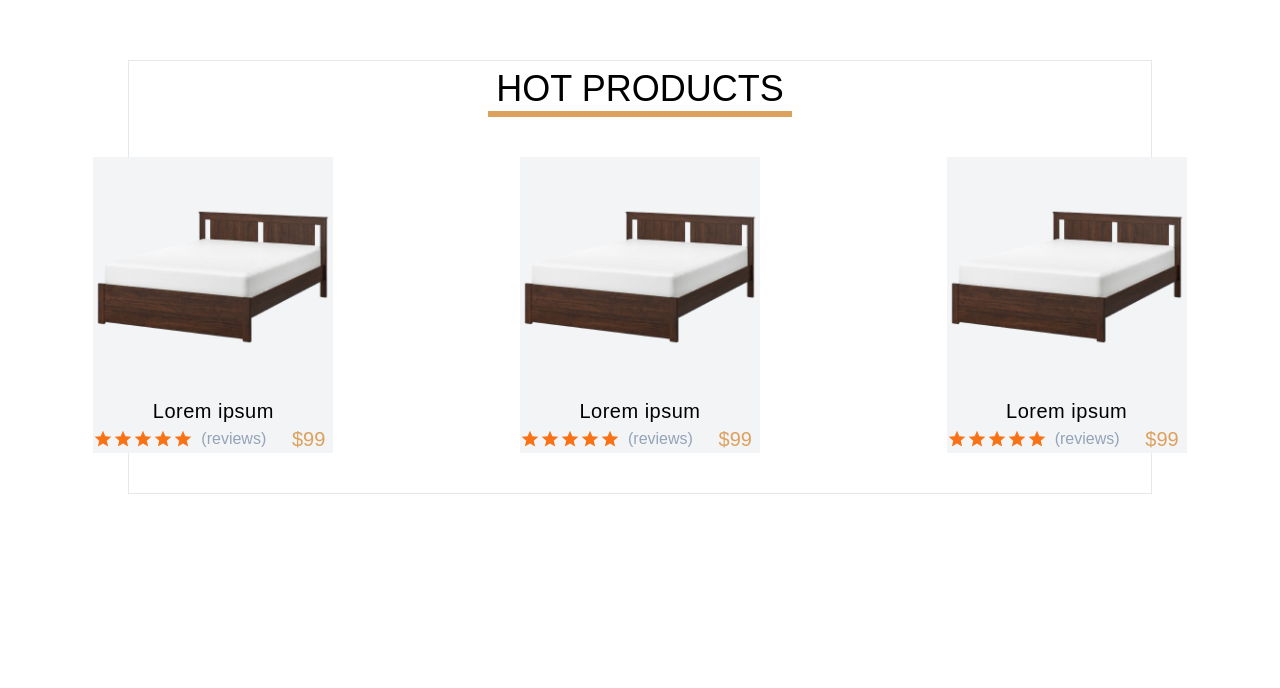
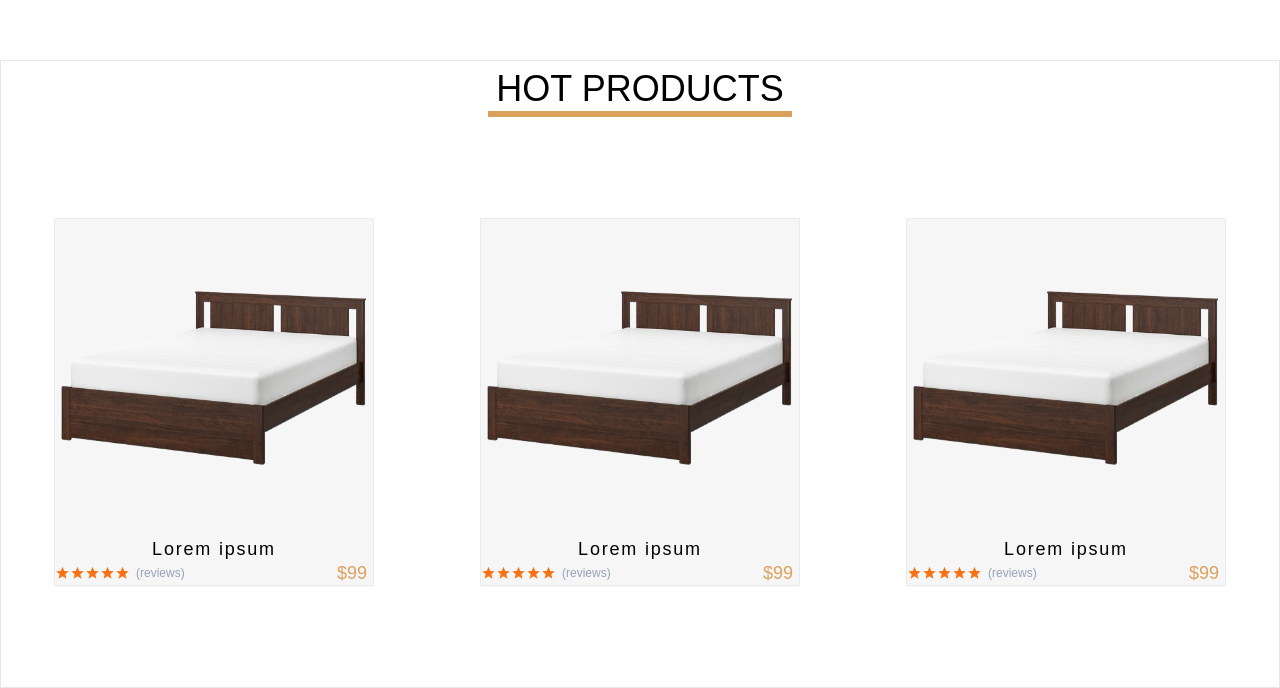
Before and after one commit to tahajaiti/STARTUP-SOFALON, a website: page public/index.html in a window 1280 px wide. Shown: the part 966-1654 px from the top of the page. Before the commit the page ends 1460 px from the top, so only its background shows below. Drawn offline with Linux system fonts and the light colour scheme.

Commit message:
finished the hot products design in homepage

```diff
--- a/public/index.html
+++ b/public/index.html
@@ -43,15 +43,17 @@
         <!--  -->
 
         <!-- hot products -->
-        <section class="flex flex-col justify-center m-auto items-center border mt-44 w-[80%]">
+        <section class="flex flex-col justify-center m-auto items-center border mt-44">
             <h2 class="productHeading">HOT PRODUCTS</h2>
 
-            <div class="flex justify-around items-center w-screen my-10">
+            <!-- container -->
+            <div class="flex justify-around items-center w-full my-10">
 
-                <div class="w-60 h-fit flex flex-col bg-gray-100 hover:bg-slate-200 hover:scale-105 transition-all cursor-pointer">
-                    <img class="w-fit" src="assets/images/Products/Beds/bed 3/1.png" alt="">
-                    <p class="flex justify-center text-xl font-normal tracking-wide">Lorem ipsum</p>
-                    <div class="flex justify-between">
+                <!-- card -->
+                <div class="w-fit h-fit flex flex-col drop-shadow-sm border scale-75 bg-whittt hover:bg-gray-100 hover:scale-[0.8] transition-all cursor-pointer">
+                    <img class="w-full self-center" src="assets/images/Products/Beds/bed 3/1.png" alt="">
+                    <p class="flex justify-center text-2xl font-normal tracking-widest">Lorem ipsum</p>
+                    <div class="flex justify-between w-full">
                         <div class="flex justify-start items-center">
                             <span class="icon-[material-symbols--star] text-orange-500 text-xl"></span>
                             <span class="icon-[material-symbols--star] text-orange-500 text-xl"></span>
@@ -60,14 +62,15 @@
                             <span class="icon-[material-symbols--star] text-orange-500 text-xl"></span>
                             <p class="text-slate-400 pl-2">(reviews)</p>
                         </div>
-                        <p class="text-lBrown pr-2 text-xl">$99</p>
+                        <p class="text-lBrown pr-2 text-2xl">$99</p>
                     </div>
                 </div>
 
-                <div class="w-60 h-fit flex flex-col bg-gray-100 hover:bg-slate-200 hover:scale-105 transition-all cursor-pointer">
-                    <img src="assets/images/Products/Beds/bed 3/1.png" alt="">
-                    <p class="flex justify-center text-xl font-normal tracking-wide">Lorem ipsum</p>
-                    <div class="flex justify-between">
+                <!-- card -->
+                <div class="w-fit h-fit flex flex-col drop-shadow-sm border scale-75 bg-whittt hover:bg-gray-100 hover:scale-[0.8] transition-all cursor-pointer">
+                    <img class="w-full self-center" src="assets/images/Products/Beds/bed 3/1.png" alt="">
+                    <p class="flex justify-center text-2xl font-normal tracking-widest">Lorem ipsum</p>
+                    <div class="flex justify-between w-full">
                         <div class="flex justify-start items-center">
                             <span class="icon-[material-symbols--star] text-orange-500 text-xl"></span>
                             <span class="icon-[material-symbols--star] text-orange-500 text-xl"></span>
@@ -76,14 +79,15 @@
                             <span class="icon-[material-symbols--star] text-orange-500 text-xl"></span>
                             <p class="text-slate-400 pl-2">(reviews)</p>
                         </div>
-                        <p class="text-lBrown pr-2 text-xl">$99</p>
+                        <p class="text-lBrown pr-2 text-2xl">$99</p>
                     </div>
                 </div>
 
-                <div class="w-60 h-fit flex flex-col bg-gray-100 hover:bg-slate-200 hover:scale-105 transition-all cursor-pointer">
-                    <img src="assets/images/Products/Beds/bed 3/1.png" alt="">
-                    <p class="flex justify-center text-xl font-normal tracking-wide">Lorem ipsum</p>
-                    <div class="flex justify-between">
+                <!-- card -->
+                <div class="w-fit h-fit flex flex-col drop-shadow-sm border scale-75 bg-whittt hover:bg-gray-100 hover:scale-[0.8] transition-all cursor-pointer">
+                    <img class="w-full self-center" src="assets/images/Products/Beds/bed 3/1.png" alt="">
+                    <p class="flex justify-center text-2xl font-normal tracking-widest">Lorem ipsum</p>
+                    <div class="flex justify-between w-full">
                         <div class="flex justify-start items-center">
                             <span class="icon-[material-symbols--star] text-orange-500 text-xl"></span>
                             <span class="icon-[material-symbols--star] text-orange-500 text-xl"></span>
@@ -92,9 +96,10 @@
                             <span class="icon-[material-symbols--star] text-orange-500 text-xl"></span>
                             <p class="text-slate-400 pl-2">(reviews)</p>
                         </div>
-                        <p class="text-lBrown pr-2 text-xl">$99</p>
+                        <p class="text-lBrown pr-2 text-2xl">$99</p>
                     </div>
                 </div>
+
             </div>
         </section>
 
```
Also changed, not shown: public/assets/css/style.css.
